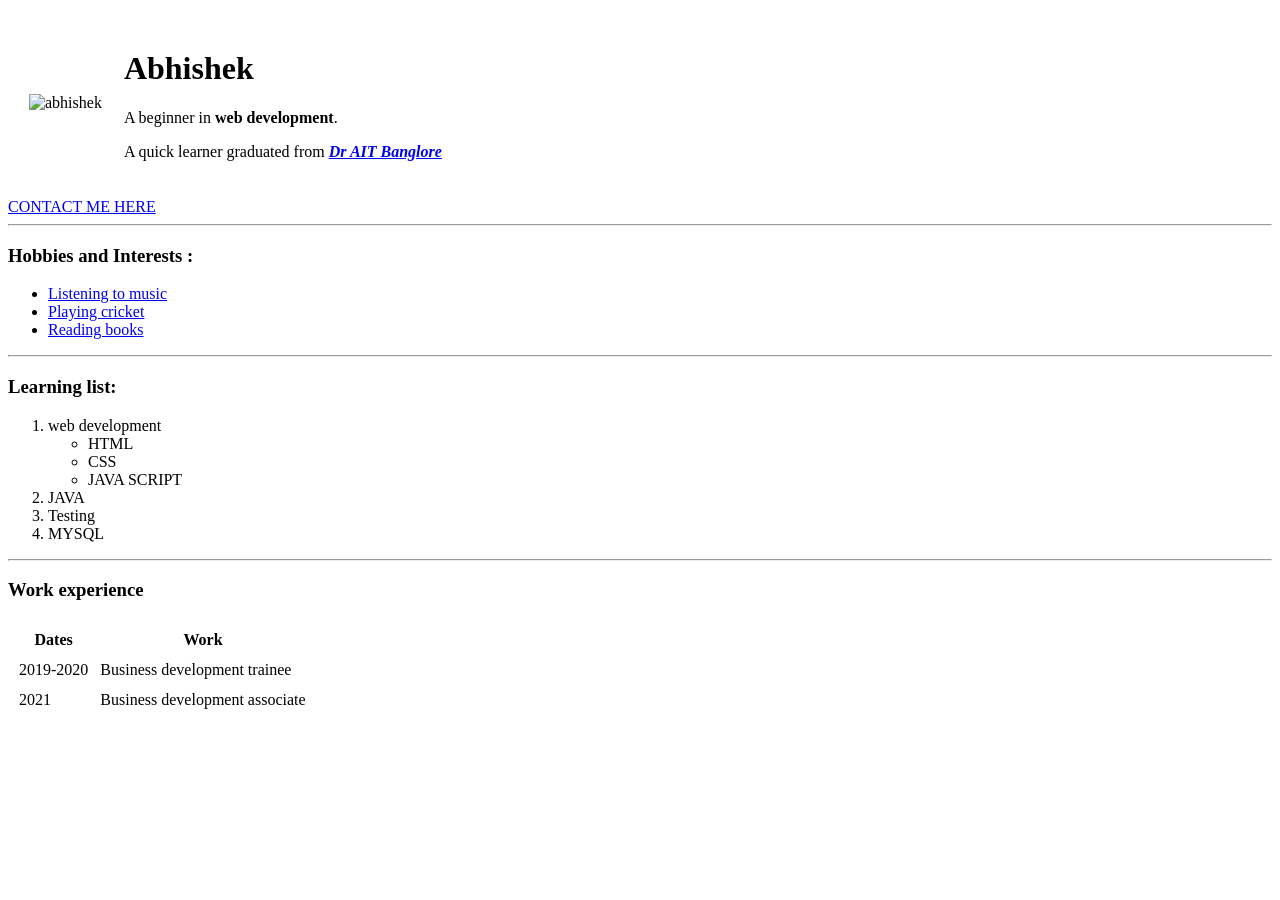
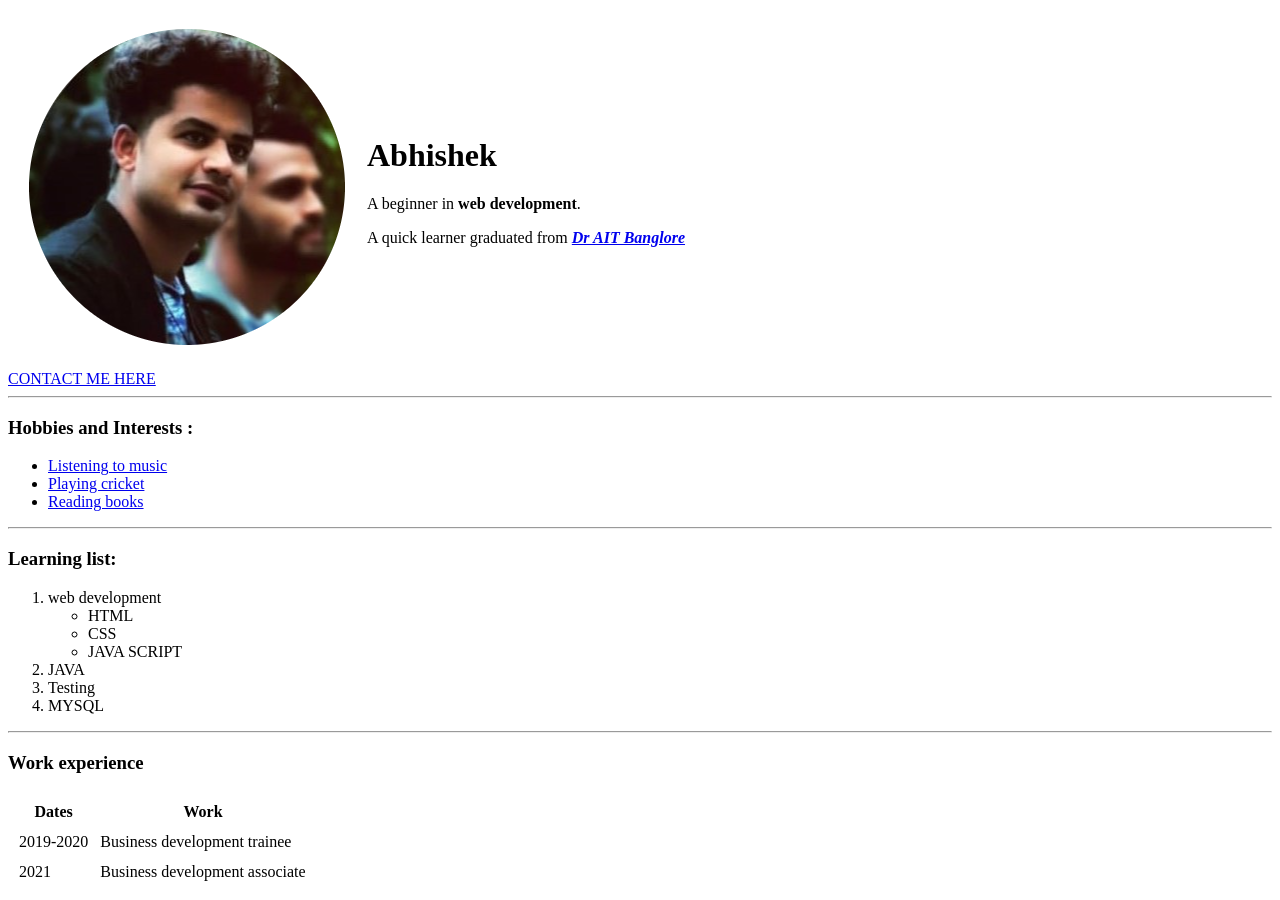
Before and after one commit to Abhishekoffice/cv, a plain HTML site: page index.html in a window 1280 px wide. Before the commit the page ends 800 px from the top, so only its background shows below. Drawn offline with Linux system fonts and the light colour scheme.

Commit message:
Update index.html

```diff
--- a/index.html
+++ b/index.html
@@ -9,7 +9,7 @@
 <body>
   <table cellspacing="20">
     <tr>
-      <td><img src="abhishek.jpeg" alt="abhishek" s profile picture"></td>
+      <td><img src="abhishekoffice.png" alt="abhishek" s profile picture"></td>
       <td>
         <h1>Abhishek</h1>
         <p>A beginner in <strong>web development</strong>.</p>
```
